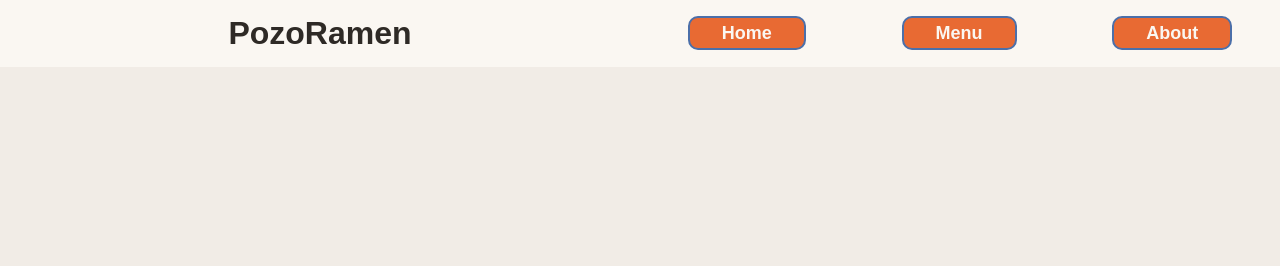
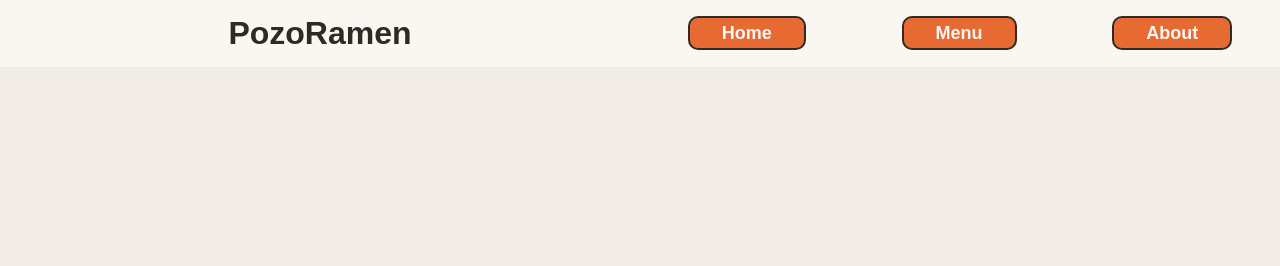
Before and after one commit to mp-v99/Restaurant_Project, a website built with webpack: page src/template.html in a window 1280 px wide. Shown: the top 266 px of the page. Built offline with nearby package versions, Linux system fonts and the light colour scheme.

Commit message:
style: style and layout about tab

```diff
--- a/src/styles.css
+++ b/src/styles.css
@@ -202,7 +202,7 @@ nav {
     font-weight: bold;
     font-size: large;
     background-color: var(--brand-primary);
-    border: 2px solid var(--brand-anchor);
+    border: 2px solid var(--text-primary);
 
     border-radius: 10px;
 
@@ -211,7 +211,6 @@ nav {
 
     padding-top: .1rem;
     padding-bottom: .1rem;
-
 }
 
 #menu_container {
```
